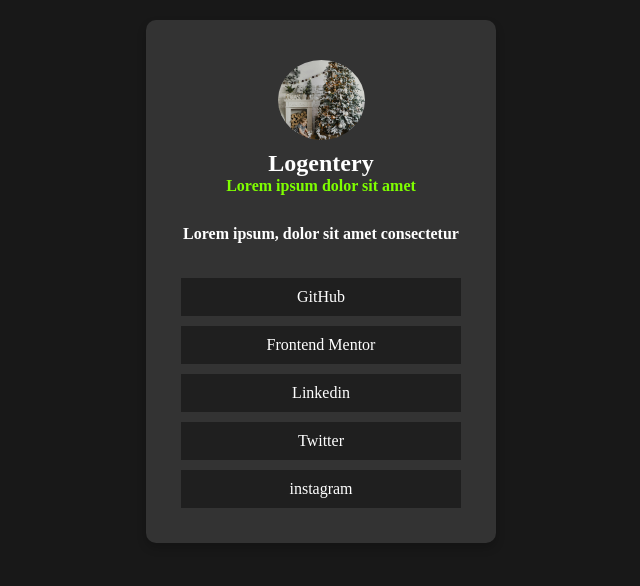
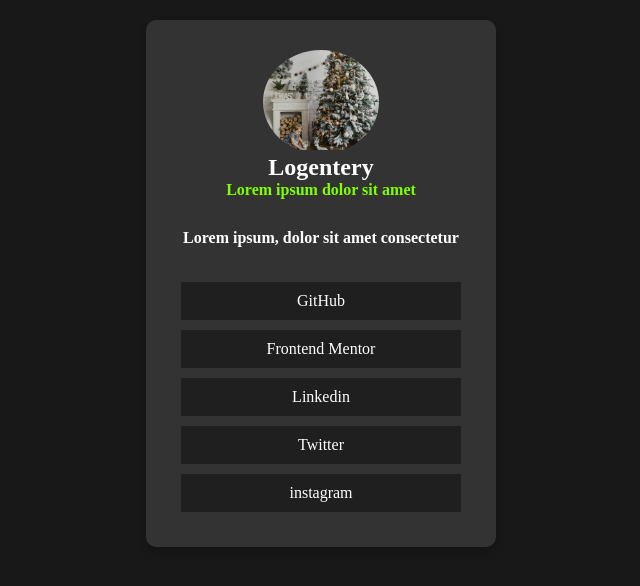
Before and after one commit to alsh3arMohamed/EraaSoft1, a plain HTML site: page Lec3/index.html in a window 1280 px wide. Shown: the whole page, without its empty margins (319-959 px from the left). Drawn offline with Linux system fonts and the light colour scheme.

Commit message:
Update style.css

```diff
--- a/Lec3/styles/style.css
+++ b/Lec3/styles/style.css
@@ -5,6 +5,11 @@
 }
 body {
   background-color: #181818;
+}
+img{
+    width: 100%;
+    object-fit: cover;
+    height: 100px;
 }
 
 .card-portofolio {
@@ -20,24 +25,15 @@
   background-color: #333;
   border-radius: 10px;
   box-shadow: 0 5px 10px rgba(0, 0, 0, 0.2);
-  margin-top: 0px;
-  margin-bottom: 30px;
 }
 
 .img-contanier {
-  display: flex;
-  justify-content: center;
-  width: 100%;
-  height: 100%;
-  margin: 10px auto;
+  width: 40%;
+  border-radius: 50%;
+  overflow: hidden;
+  margin: auto;
 }
-.img-contanier img {
-  width: 30%;
-  height: 80px;
-  border-radius: 50%;
-  object-fit: cover;
-  overflow: hidden;
-}
+
 
 .information {
   display: flex;
```
